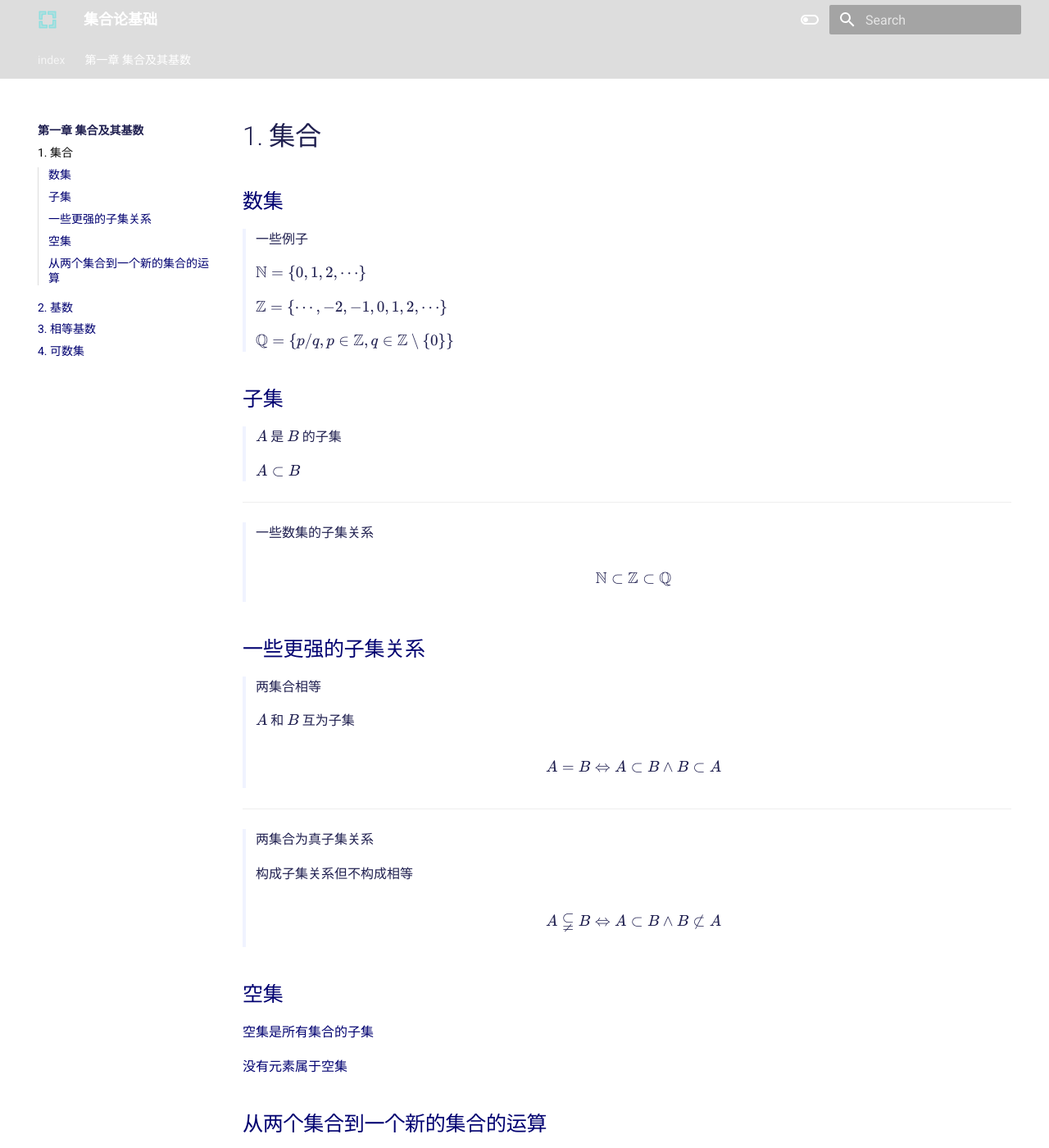
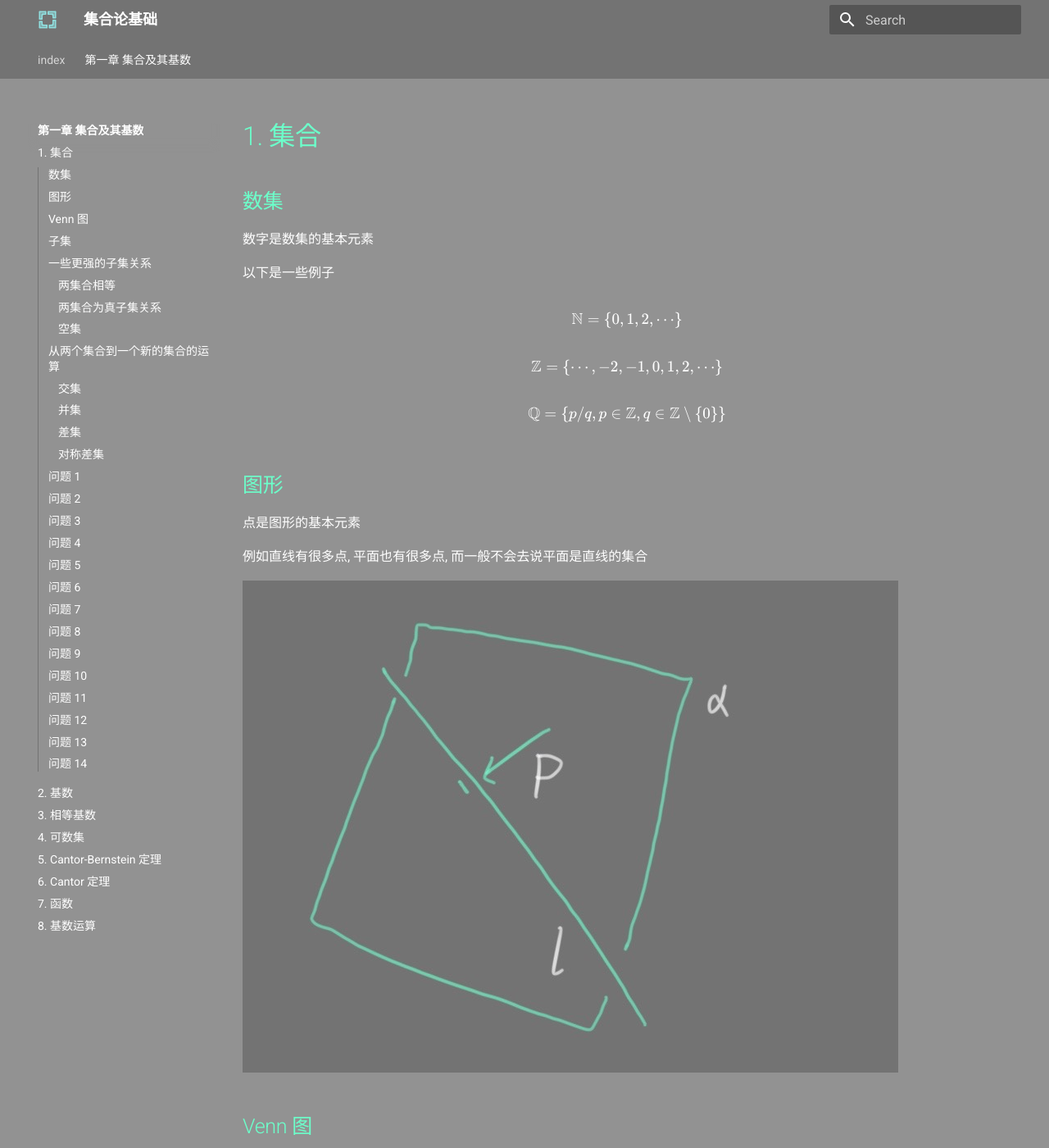
Before and after one commit to FleetingLore/jhljc, an MkDocs documentation site: the page built from docs/1/1.md, in a window 1280 px wide and 1400 px high. Shown: the whole window at 82% size. Built offline with MkDocs 1.6.1 and Material for MkDocs 9.7.7, drawn with Linux system fonts in a browser that asks for light colours; some of the changed text lies outside the part shown.

Commit message:
第一章第一节

```diff
--- a/docs/1/1.md
+++ b/docs/1/1.md
@@ -2,42 +2,66 @@
 
 ## 数集
 
-> 一些例子
->
-> $\mathbb{N} = \{ 0, 1, 2, \cdots \}$
->
-> $\mathbb{Z} = \{ \cdots, -2, -1, 0, 1, 2, \cdots \}$
->
-> $\mathbb{Q} = \{ p/q, p \in \mathbb{Z}, q \in \mathbb{Z} \setminus \{ 0 \} \}$
+数字是数集的基本元素
+
+以下是一些例子
+
+$$\mathbb{N} = \{ 0, 1, 2, \cdots \}$$
+
+$$\mathbb{Z} = \{ \cdots, -2, -1, 0, 1, 2, \cdots \}$$
+
+$$\mathbb{Q} = \{ p/q, p \in \mathbb{Z}, q \in \mathbb{Z} \setminus \{ 0 \} \}$$
+
+## 图形
+
+点是图形的基本元素
+
+例如直线有很多点, 平面也有很多点, 而一般不会去说平面是直线的集合
+
+![1.1.1](../assets/images/1.1.1.JPG)
+
+## Venn 图
+
+用图形的形式画出所有可能的交集区域
+
+![1.1.2](../assets/images/1.1.2.JPG)
+
+与欧拉图不同, Venn 图并不是只画出实际存在的交集, 如此更笼统地表达集合的运算律.
+
+[解释参考](https://chat.deepseek.com/share/ft7cwyr7sv017pwf49)
 
 ## 子集
 
-> $A$ 是 $B$ 的子集
->
-> $A \subset B$
+$A$ 是 $B$ 的子集, 记作 $A \subset B$
 
----
+![1.1.3](../assets/images/1.1.3.JPG)
+
 > 一些数集的子集关系
 >
 > $$\mathbb{N} \subset \mathbb{Z} \subset \mathbb{Q}$$
+>
+> ![1.1.4](../assets/images/1.1.4.JPG)
+
 
 ## 一些更强的子集关系
 
-> 两集合相等
->
-> $A$ 和 $B$ 互为子集
->
-> $$A = B \Leftrightarrow A \subset B \wedge B \subset A$$
+### 两集合相等
 
----
-> 两集合为真子集关系
->
-> 构成子集关系但不构成相等
->
-> $$A \subsetneqq B \Leftrightarrow A \subset B \wedge B \not\subset A$$
+$A$ 和 $B$ 互为子集
 
+$$A = B \Leftrightarrow A \subset B \wedge B \subset A$$
 
-## 空集
+![1.1.5](../assets/images/1.1.5.JPG)
+
+### 两集合为真子集关系
+
+构成子集关系但不构成相等
+
+$$A \subsetneqq B \Leftrightarrow A \subset B \wedge B \not\subset A$$
+
+![1.1.6](../assets/images/1.1.6.JPG)
+
+### 空集
 
 空集是所有集合的子集
 
@@ -45,21 +69,62 @@
 
 ## 从两个集合到一个新的集合的运算
 
-> $A \cap B$
->
-> 两集合的重复元素
+### 交集
 
----
-> $A \cup B$
->
-> 两集合的所有元素
+记作 $A \cap B$
 
----
-> $A \setminus B$
->
-> 仅在其中一个集合的元素
+取两集合的重复元素
 
----
-> $A \bigtriangleup B$
->
-> 严格属于一个集合的元素
+![1.1.7](../assets/images/1.1.7.JPG)
+
+### 并集
+
+记作 $A \cup B$
+
+两集合的所有元素
+
+![1.1.8](../assets/images/1.1.8.JPG)
+
+### 差集
+
+记作 $A \setminus B$
+
+仅在其中一个集合的元素
+
+![1.1.9](../assets/images/1.1.9.JPG)
+
+### 对称差集
+
+$A \bigtriangleup B$
+
+严格属于一个集合的元素
+
+![1.1.10](../assets/images/1.1.10.JPG)
+
+## 问题 1
+
+## 问题 2
+
+## 问题 3
+
+## 问题 4
+
+## 问题 5
+
+## 问题 6
+
+## 问题 7
+
+## 问题 8
+
+## 问题 9
+
+## 问题 10
+
+## 问题 11
+
+## 问题 12
+
+## 问题 13
+
+## 问题 14
--- a/docs/stylesheets/extra.css
+++ b/docs/stylesheets/extra.css
@@ -1,169 +1,151 @@
 /* docs/stylesheets/extra.css */
 
 /* ========================================================================
-   Material for MkDocs 完整自定义颜色配置
-   包含：亮色模式 + 深色模式 + 代码块 Tomorrow 主题 + 交互优化
+   颜色变量定义
+   ======================================================================== */
+:root {
+  --bg:       #929292;   /* 背景灰 (146,146,146) */
+  --text:     #ffffff;   /* 文字白 */
+  --theme:    #6cffca;   /* 主题色 (108,255,202) */
+  --link:     #7f9bff;   /* 链接蓝（最少使用）(127,155,255) */
+  --aux-lit:  #cacaca;   /* 辅助浅灰 (202,202,202) */
+  --aux-mid:  #737373;   /* 辅助中灰 (115,115,115) */
+  --aux-dark: #000000;   /* 辅助黑 (0,0,0) */
+}
+
+/* ========================================================================
+   单一配色方案
+   顶栏深灰  ·  主题色用于强调  ·  链接蓝色最少使用
    ======================================================================== */
 
-/* ------------------------------------------------------------------------
-   亮色模式 (default)
-   ------------------------------------------------------------------------ */
-[data-md-color-scheme="default"] {
-  /* ===== Primary 主色 ===== */
-  --md-primary-fg-color: #dddddd;
-  --md-primary-fg-color--light: #dddddd;
-  --md-primary-fg-color--dark: #dddddd;
-  --md-primary-bg-color: #ffffff;
+[data-md-color-scheme="default"],
+[data-md-color-scheme="slate"] {
 
-  /* ===== Accent 强调色 ===== */
-  --md-accent-fg-color: #90dfdf;
-  --md-accent-fg-color--light: #90dfdf;
-  --md-accent-fg-color--dark: #90dfdf;
-  --md-accent-bg-color: #ffffff;
+  /* ===== 主色（顶栏 → 深灰） ===== */
+  --md-primary-fg-color:         var(--aux-mid);
+  --md-primary-fg-color--light:  var(--aux-mid);
+  --md-primary-fg-color--dark:   var(--aux-dark);
+  --md-primary-bg-color:         var(--text);
 
-  /* ===== 默认文字/背景 ===== */
-  --md-default-fg-color: #000070;
-  --md-default-fg-color--light: #202050;
-  --md-default-fg-color--lighter: #f0f3ff;
-  --md-default-fg-color--lightest: #eeeeee;
-  --md-default-bg-color: #ffffff;
+  /* ===== 强调色 → 主题色 ===== */
+  --md-accent-fg-color:          var(--theme);
+  --md-accent-fg-color--light:   var(--theme);
+  --md-accent-fg-color--dark:    var(--theme);
+  --md-accent-bg-color:          var(--aux-dark);
 
-  /* ===== 代码块 - Tomorrow 主题 ===== */
-  --md-code-fg-color: #4d4d4c;
-  --md-code-bg-color: #f5f5f5;
-  --md-code-hl-color: #fff3b0;
-  --md-code-hl-number-color: #f5871f;
-  --md-code-hl-special-color: #c82829;
-  --md-code-hl-comment-color: #8e908c;
-  --md-code-hl-keyword-color: #8959a8;
-  --md-code-hl-string-color: #718c00;
-  --md-code-hl-name-color: #4d4d4c;
-  --md-code-hl-operator-color: #3e999f;
-  --md-code-hl-punctuation-color: #4d4d4c;
+  /* ===== 默认文字 / 背景 ===== */
+  --md-default-fg-color:          var(--text);
+  --md-default-fg-color--light:   var(--aux-lit);
+  --md-default-fg-color--lighter: var(--aux-lit);
+  --md-default-fg-color--lightest: var(--aux-lit);
+  --md-default-bg-color:          var(--bg);
+
+  /* ===== 代码块 ===== */
+  --md-code-fg-color:             var(--text);
+  --md-code-bg-color:             var(--aux-dark);
+  --md-code-hl-color:             var(--theme);
+  --md-code-hl-number-color:      var(--theme);
+  --md-code-hl-special-color:     var(--theme);
+  --md-code-hl-comment-color:     var(--aux-mid);
+  --md-code-hl-keyword-color:     var(--theme);
+  --md-code-hl-string-color:      var(--link);
+  --md-code-hl-name-color:        var(--aux-lit);
+  --md-code-hl-operator-color:    var(--theme);
+  --md-code-hl-punctuation-color: var(--aux-lit);
 
   /* ===== 正文排版 ===== */
-  --md-typeset-color: #000070;
-  --md-typeset-a-color: #000000;
-  --md-typeset-mark-color: #fff3b0;
-  --md-typeset-del-color: #c82829;
-  --md-typeset-ins-color: #718c00;
-  --md-typeset-kbd-color: #fafafa;
-  --md-typeset-kbd-border-color: #cccccc;
-  --md-typeset-table-color: #e0e0e0;
-  --md-typeset-th-color: #f0f0f0;
-  --md-typeset-tr-color: #ffffff;
+  --md-typeset-color:             var(--text);
+  --md-typeset-a-color:           var(--link);
+  --md-typeset-mark-color:        var(--theme);
+  --md-typeset-del-color:         var(--theme);
+  --md-typeset-ins-color:         var(--theme);
+  --md-typeset-kbd-color:         var(--aux-dark);
+  --md-typeset-kbd-border-color:  var(--aux-mid);
+  --md-typeset-table-color:       var(--aux-mid);
+  --md-typeset-th-color:          var(--aux-mid);
+  --md-typeset-tr-color:          var(--bg);
 
   /* ===== 页脚 ===== */
-  --md-footer-fg-color: #ffffff;
-  --md-footer-fg-color--light: #cccccc;
-  --md-footer-bg-color: #000020;
-  --md-footer-bg-color--dark: #000040;
+  --md-footer-fg-color:           var(--aux-lit);
+  --md-footer-fg-color--light:    var(--aux-mid);
+  --md-footer-bg-color:           var(--aux-dark);
+  --md-footer-bg-color--dark:     var(--aux-dark);
 
-  /* ===== 阴影/遮罩 ===== */
-  --md-overlay-color: rgba(0, 0, 112, 0.1);
+  /* ===== 阴影 / 遮罩 ===== */
+  --md-overlay-color:             rgba(0, 0, 0, 0.3);
+
+  /* ===== 色相 ===== */
+  --md-hue: 160;
 }
 
 /* ------------------------------------------------------------------------
-   深色模式 (slate)
+   交互细节
    ------------------------------------------------------------------------ */
-[data-md-color-scheme="slate"] {
-  /* 色相控制（240 = 蓝色调） */
-  --md-hue: 240;
 
-  /* ===== 默认文字/背景 ===== */
-  --md-default-fg-color: #f0f8ff;
-  --md-default-bg-color: #1a1a3a;
-  --md-code-bg-color: #23232e;
-
-  /* ===== 正文排版 ===== */
-  --md-typeset-color: #f0f8ff;
-  --md-typeset-a-color: #90dfdf;
-
-  /* ===== 页脚 ===== */
-  --md-footer-bg-color: #0d0d2a;
-  --md-footer-bg-color--dark: #080818;
-
-  /* ===== 阴影/遮罩 ===== */
-  --md-overlay-color: rgba(176, 176, 255, 0.1);
-
-  /* ===== 代码块 - Tomorrow 主题（深色微调） ===== */
-  --md-code-fg-color: #c5c8c6;
-  --md-code-hl-number-color: #f5871f;
-  --md-code-hl-special-color: #cc6666;
-  --md-code-hl-comment-color: #969896;
-  --md-code-hl-keyword-color: #b294bb;
-  --md-code-hl-string-color: #b5bd68;
-  --md-code-hl-operator-color: #8abeb7;
+/* 顶栏标题 */
+.md-ellipsis {
+  color: var(--text) !important;
 }
 
-/* ========================================================================
-   交互优化（悬浮、焦点、行号等）
-   ======================================================================== */
-
-/* ----- 亮色模式：链接悬浮效果 ----- */
-[data-md-color-scheme="default"] .md-typeset a:hover {
-  color: var(--md-accent-fg-color);
-  text-decoration: underline;
+/* 所有标题 */
+.md-typeset h1,
+.md-typeset h2,
+.md-typeset h3,
+.md-typeset h4,
+.md-typeset h5,
+.md-typeset h6 {
+  color: var(--theme);
 }
 
-/* ----- 深色模式：链接悬浮效果 ----- */
-[data-md-color-scheme="slate"] .md-typeset a:hover {
-  color: var(--md-typeset-a-color);
-  opacity: 0.8;
-  text-decoration: underline;
+/* 正文链接：蓝色背景 + 白色文字 */
+.md-typeset a {
+  background: var(--link);
+  color: var(--text);
+  transition: all 0.2s ease;
 }
 
-/* ----- 搜索框焦点边框 ----- */
-[data-md-color-scheme="default"] .md-search__form:focus-within {
-  border-color: var(--md-primary-fg-color);
-  box-shadow: 0 0 0 2px rgba(144, 223, 223, 0.2);
+.md-typeset a:hover {
+  color: var(--theme);
+  background-color: var(--bg);
 }
 
-[data-md-color-scheme="slate"] .md-search__form:focus-within {
-  border-color: var(--md-primary-fg-color);
-  box-shadow: 0 0 0 2px rgba(176, 176, 255, 0.2);
+/* 导航标题 */
+.md-nav__title {
+  background: transparent !important;
+  color: var(--theme) !important;
 }
 
-/* ----- 代码行号（如果启用了行号显示） ----- */
+/* 导航链接：无背景 */
+.md-nav__link {
+  background: transparent;
+  color: var(--text);
+  transition: all 0.2s ease;
+}
+
+.md-nav__link:hover {
+  color: var(--theme) !important;
+}
+
+/* 搜索框焦点 */
+.md-search__form:focus-within {
+  border-color: var(--theme);
+  box-shadow: 0 0 0 2px rgba(108, 255, 202, 0.25);
+}
+
+/* 代码行号 */
 .md-typeset .codehilite .linenos,
 .md-typeset .highlight .linenos {
-  color: var(--md-code-hl-comment-color);
-  opacity: 0.7;
+  color: var(--aux-mid);
 }
 
-/* ----- 代码块悬浮效果（可选） ----- */
-.md-typeset .codehilite:hover,
-.md-typeset .highlight:hover {
-  box-shadow: 0 0 0 1px var(--md-code-hl-color);
-  transition: box-shadow 0.2s ease;
+/* 标签 / 按钮悬浮 */
+.md-tabs__link:hover,
+.md-button:hover {
+  opacity: 0.85;
 }
 
-/* ----- TOC 目录悬浮效果 ----- */
-.md-nav__link:hover {
-  color: var(--md-accent-fg-color) !important;
-}
-
-/* ----- 标签页/按钮悬浮效果 ----- */
-.md-tabs__link:hover,
-.md-button:hover {
-  opacity: 0.8;
-}
-
-/* ----- 滚动条美化（可选） ----- */
-::-webkit-scrollbar {
-  width: 8px;
-  height: 8px;
-}
-
-::-webkit-scrollbar-track {
-  background: var(--md-default-bg-color);
-}
-
-::-webkit-scrollbar-thumb {
-  background: var(--md-primary-fg-color);
-  border-radius: 4px;
-}
-
-::-webkit-scrollbar-thumb:hover {
-  background: var(--md-accent-fg-color);
-}
+/* 滚动条 */
+::-webkit-scrollbar { width: 6px; height: 6px; }
+::-webkit-scrollbar-track  { background: var(--bg); }
+::-webkit-scrollbar-thumb  { background: var(--theme); border-radius: 3px; }
+::-webkit-scrollbar-thumb:hover { background: var(--link); }
--- a/mkdocs.yml
+++ b/mkdocs.yml
@@ -8,24 +8,17 @@ nav:
     - 2. 基数: 1/2.md
     - 3. 相等基数: 1/3.md
     - 4. 可数集: 1/4.md
+    - 5. Cantor-Bernstein 定理: 1/5.md
+    - 6. Cantor 定理: 1/6.md
+    - 7. 函数: 1/7.md
+    - 8. 基数运算: 1/8.md
 
 theme:
   name: material
   palette:
-    # 亮色模式
     - scheme: default
       primary: custom
       accent: custom
-      toggle:
-        icon: material/toggle-switch-off-outline
-        name: Switch to dark mode
-    # 深色模式
-    - scheme: slate
-      primary: custom
-      accent: custom
-      toggle:
-        icon: material/toggle-switch
-        name: Switch to light mode
   logo: assets/images/logo.svg
   favicon: assets/images/favicon.svg
   features:
@@ -41,8 +34,8 @@ markdown_extensions:
   - pymdownx.arithmatex:
       generic: true
   - attr_list
-  - pymdownx.emoji # 可选：支持表情符号
-  - footnotes # 可选：支持脚注
+  - pymdownx.emoji
+  - footnotes
 
 extra_javascript:
   - javascripts/mathjax.js
```
Also changed, not shown: docs/index.md (+12 -0 lines), docs/1/6.md (added), docs/1/7.md (added), docs/1/8.md (added), docs/assets/images/1.1.1.JPG (added), docs/assets/images/1.1.10.JPG (added), docs/assets/images/1.1.2.JPG (added), docs/assets/images/1.1.3.JPG (added), docs/assets/images/1.1.4.JPG (added), docs/assets/images/1.1.5.JPG (added), docs/assets/images/1.1.6.JPG (added), docs/assets/images/1.1.7.JPG (added), docs/assets/images/1.1.8.JPG (added), docs/assets/images/1.1.9.JPG (added).
